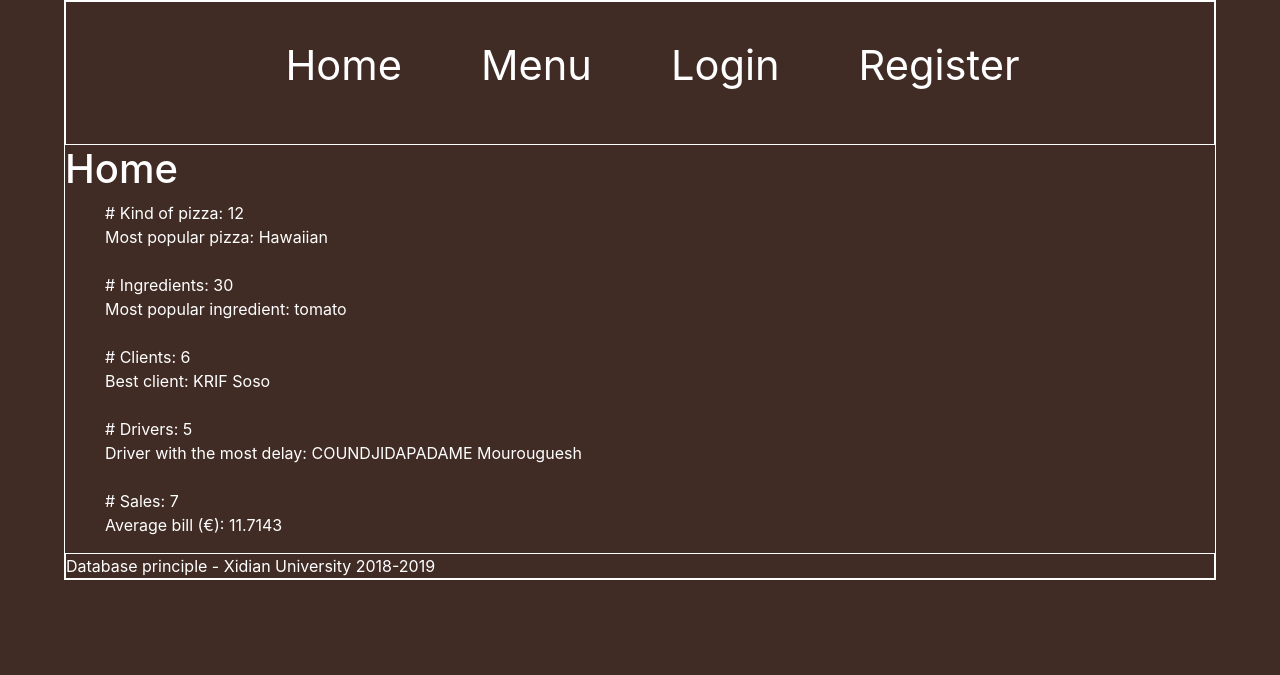
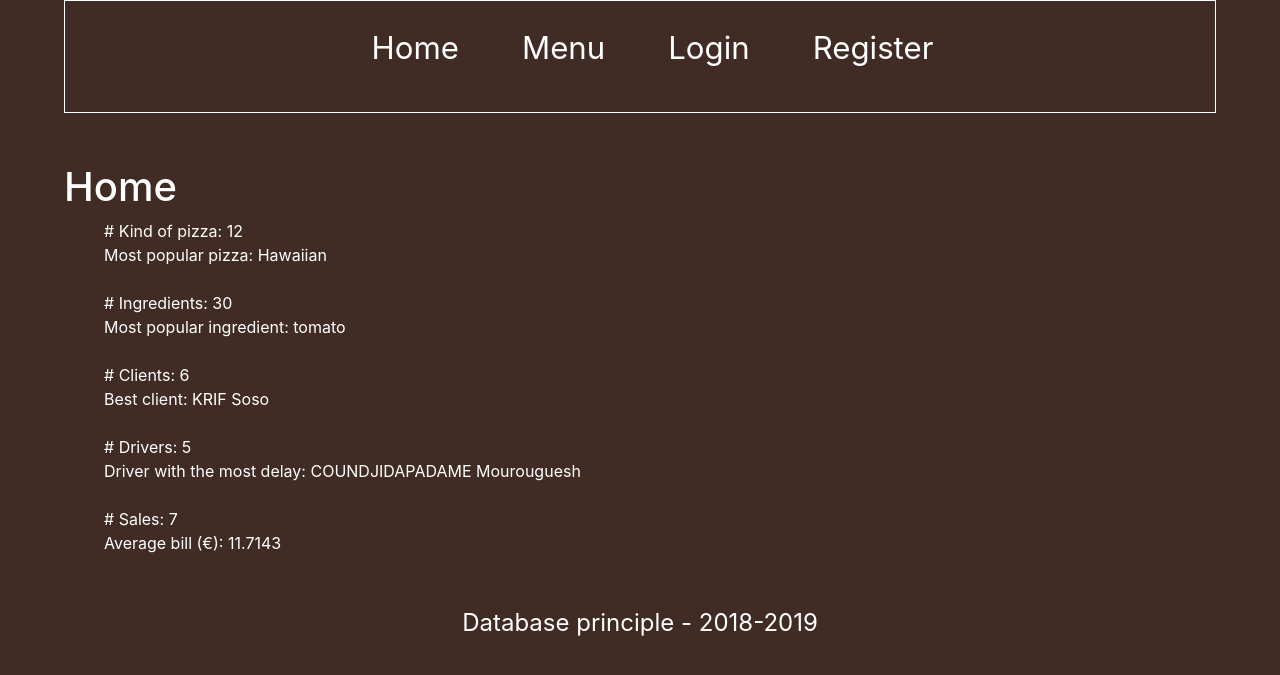
Before and after one commit to CitronMauve/database-principle, a PHP site: page /index.php in a window 1280 px wide. Shown: the top 675 px of the page. Run offline with PHP 8.4, Linux system fonts and the light colour scheme; data comes from the database, SQL or seed files in the repository.

Commit message:
Updated css

```diff
--- a/css/style.css
+++ b/css/style.css
@@ -5,17 +5,23 @@ html
     background-color: #402c25;
     color: white;
 }
-
+footer
+{
+    margin-top: 50px;
+    text-align: center;
+    font-size: 1.5em;
+}
 header
 {
-    border: 1px solid white;
+    margin-bottom: 50px;
 }
 nav
 {
     display: flex;
     flex-wrap: wrap;
     justify-content: center;
-    font-size: 2em;
+    font-size: 1.5em;
+    border: 1px solid white;
 }
 ul
 {
@@ -41,19 +47,11 @@ nav a:hover
     color: white;
     font-weight: bold;
 }
-
 body
 {
-    border: 1px solid white;
     background-color: #402c25;
     color: white;
 }
-
-footer
-{
-    border: 1px solid white;
-}
-
 table
 {
     width: 80%;
@@ -62,7 +60,6 @@ table, th, td
 {
     border: 1px solid white;
 }
-
 #contener
 {
     text-align: center;
@@ -70,14 +67,24 @@ table, th, td
     flex-wrap: wrap;
     justify-content: center;
 }
-
 .element
 {
     border: 1px solid white;
     padding: 15px;
 }
-
-form  { display: table;      }
-p     { display: table-row;  }
-label { display: table-cell; }
-input { display: table-cell; }
+form
+{
+    display: table;
+    display: inline-block;
+}
+p
+{
+    display: table-row;
+}
+label {
+    display: table-cell;
+}
+input
+{
+    display: table-cell; margin:10px;
+}
--- a/footer.php
+++ b/footer.php
@@ -1,4 +1,4 @@
     <footer>
-        Database principle - Xidian University 2018-2019
+        Database principle - 2018-2019
     </footer>
 </html>
```
